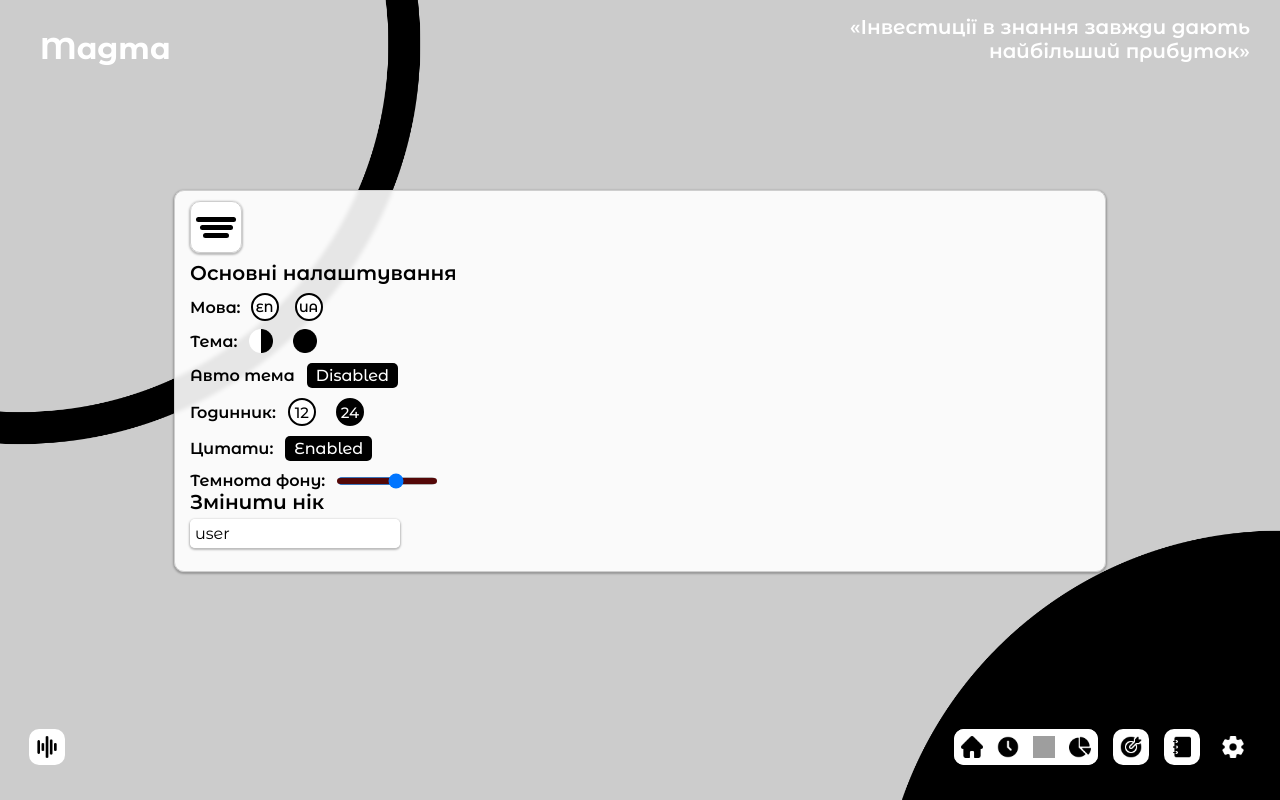
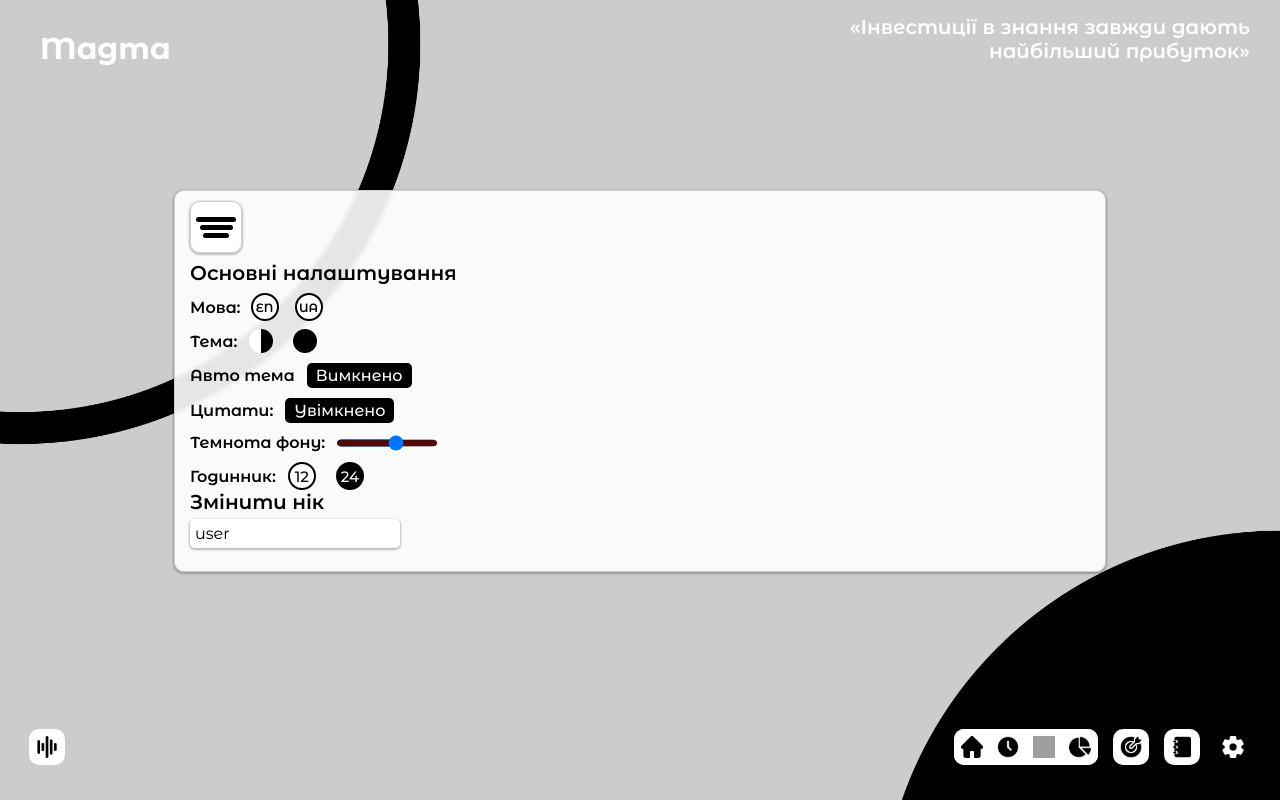
Before and after one commit to adattoweb/magma, a React (Vite) app: page /magma/settings in a window 1280 px wide. Built offline with nearby package versions, Linux system fonts and the light colour scheme; grey boxes are pictures that could not be loaded.

Commit message:
0.6.7v, fixed bugs with a audio

```diff
--- a/src/App.jsx
+++ b/src/App.jsx
@@ -44,7 +44,7 @@ export default function App() {
   const now = new Date()
   const activeTheme = localStorage.getItem("settings-theme")
   let wrapper = document.querySelector(".wrapper");
-  activeTheme === "dark" || (activeTheme === "auto" && now.getHours() >= 18) ? wrapper.classList.add("dark") : wrapper.classList.remove("dark");
+  activeTheme === "dark" || (activeTheme === "auto" && now.getHours() >= 20 && now.getHours <= 6) ? wrapper.classList.add("dark") : wrapper.classList.remove("dark");
 
   const [isLoading, setIsLoading] = useState(true);
   const [isMenu, setIsMenu] = useState(false);
--- a/src/components/Footer/Footer.css
+++ b/src/components/Footer/Footer.css
@@ -145,6 +145,9 @@
     width: 25px;
     height: 25px;
 }
+.wrapper.dark .audio__images img, .wrapper.dark .audio__item img{
+    filter: invert(1)
+}
 .audio__item p{
     font-weight: 600;
 }
--- a/src/components/Footer/Footer.jsx
+++ b/src/components/Footer/Footer.jsx
@@ -45,8 +45,8 @@ export default function Footer() {
                 ref.play();
             }
             else {
-                ref.pause();
-                ref.currentTime = 0;
+                if(!isPause) ref.currentTime = 0;
+                ref.pause()
             }
         });
     }, [array, isPause]);
--- a/src/components/Footer/components/Audio.jsx
+++ b/src/components/Footer/components/Audio.jsx
@@ -22,6 +22,14 @@ export default function Audio({ children, array, setArray, isPause, setIsPause }
     function ModalItem({ name, img, alt, id }) {
         let isActive = array.some(el => el.id === id)
         const [localVolume, setLocalVolume] = useState(array.find(el => el.id === id)?.volume ?? 50)
+        function changeArray(){
+            setArray(array.map(el => {
+                if (el.id === id) {
+                    return { id, volume: +localVolume}
+                }
+                return el
+            }))
+        }
         return (
             <div className={isActive ? "audio__item active" : "audio__item"}>
                 <div className="audio__parent" onClick={() => {
@@ -35,14 +43,7 @@ export default function Audio({ children, array, setArray, isPause, setIsPause }
                     <img src={img} alt={alt} />
                     <p>{name}</p>
                 </div>
-                <input type="range" min="0" max="100" step="5" disabled={!isActive} value={localVolume} onChange={(e) => setLocalVolume(e.target.value)} onMouseUp={() => {
-                    setArray(array.map(el => {
-                        if (el.id === id) {
-                            return { id, volume: +localVolume}
-                        }
-                        return el
-                    }))
-                }} className="audio__range" />
+                <input type="range" min="0" max="100" step="5" disabled={!isActive} value={localVolume} onChange={(e) => setLocalVolume(e.target.value)} onMouseUp={changeArray} onTouchEnd={changeArray} className="audio__range" />
             </div>
         )
     }
--- a/src/pages/Calendar/Calendar.css
+++ b/src/pages/Calendar/Calendar.css
@@ -82,7 +82,7 @@
     outline: none;
     border-radius: 5px;
     padding-left: 2px;
-    border: 2px solid #fff;
+    border: 2px solid #ccc;
     transition: 0.3s ease all;
     background: rgba(255,255,255,0);
 }
--- a/src/pages/Settings/components/Main.jsx
+++ b/src/pages/Settings/components/Main.jsx
@@ -45,8 +45,23 @@ export default function Main({ onChange }) {
                     localStorage.setItem("settings-theme", "auto")
                     localTheme !== "auto" && setIsAuto(true)
                     onChange()}}>
-                    {isAuto && localTheme === "auto" ? "Enabled" : "Disabled"}
+                    {isAuto && localTheme === "auto" ? isEn ? "Enabled" : "Увімкнено" : isEn ? "Disabled" : "Вимкнено"}
                 </div>
+            </SettingsItem>
+            <SettingsItem header={isEn ? "Quotes:" : "Цитати:"}>
+                <div className="settings__btn" onClick={() => {
+                    setIsQuotesEnabled(!isQuotesEnabled)
+                    localStorage.setItem("magma-quotes", `${!isQuotesEnabled ? "true" : "false"}`)
+                    onChange()}}>
+                    {isQuotesEnabled ? isEn ? "Enabled" : "Увімкнено" : isEn ? "Disabled" : "Вимкнено"}
+                </div>
+            </SettingsItem>
+            <SettingsItem header={isEn ? "Background darkness" : "Темнота фону:"}>
+                <input type="range" min="5" max="30" step="1" value={darkness} onChange={(e) => {
+                    setDarkness(e.target.value)
+                    localStorage.setItem("magma-darkness", e.target.value)
+                    onChange()
+                }} />
             </SettingsItem>
             <SettingsItem header={isEn ? "Clock:" : "Годинник:"}>
                 <div className="settings__select">
@@ -60,21 +75,6 @@ export default function Main({ onChange }) {
                     }}>24</p>
                 </div>
             </SettingsItem>
-            <SettingsItem header={isEn ? "Quotes:" : "Цитати:"}>
-                <div className="settings__btn" onClick={() => {
-                    setIsQuotesEnabled(!isQuotesEnabled)
-                    localStorage.setItem("magma-quotes", `${!isQuotesEnabled ? "true" : "false"}`)
-                    onChange()}}>
-                    {isQuotesEnabled ? "Enabled" : "Disabled"}
-                </div>
-            </SettingsItem>
-            <SettingsItem header={isEn ? "Background darkness" : "Темнота фону:"}>
-                <input type="range" min="5" max="30" step="1" value={darkness} onChange={(e) => {
-                    setDarkness(e.target.value)
-                    localStorage.setItem("magma-darkness", e.target.value)
-                    onChange()
-                }} />
-            </SettingsItem>
         </SettingsBlock>
             <SettingsBlock header={isEn ? "Edit nickname" : "Змінити нік"}>
                 <EditNick />
```
Also changed, not shown: 1 other file (tests, documents, lock files or other folders).
